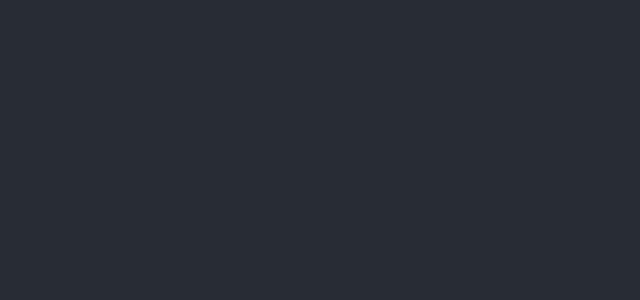
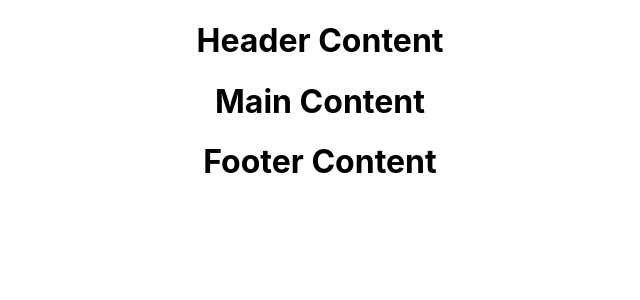
Before and after one commit to ThanhDuong2503/CompleteCircle, a React (Create React App) app: page / in a window 1280 px wide. Shown: the top 300 px of the page, without its empty margins (320-960 px from the left). Built offline with nearby package versions, Linux system fonts and the light colour scheme.

Commit message:
Add structure

```diff
--- a/public/index.html
+++ b/public/index.html
@@ -25,6 +25,7 @@
       Learn how to configure a non-root public URL by running `npm run build`.
     -->
     <link rel="stylesheet" href="https://fonts.googleapis.com/css?family=Roboto:300,400,500,700&display=swap" />
+    <link rel="stylesheet" href="https://fonts.googleapis.com/icon?family=Material+Icons" />
     <title>Jokes</title>
   </head>
   <body>
--- a/src/App.js
+++ b/src/App.js
@@ -1,12 +1,24 @@
 import React from 'react';
 import './App.css';
+import Header from "./Header";
+import Main from "./Main";
+import Footer from "./Footer";
 
 function App() {
   return (
     <div className="App">
-      <header className="App-header">
+      <header className="Header">
+        <Header></Header>
+      </header>
 
-      </header>
+      <main className="Main">
+          <Main></Main>
+      </main>
+
+      <footer className="Footer">
+          <Footer></Footer>
+      </footer>
+
     </div>
   );
 }
--- /dev/null
+++ b/src/Footer.css
@@ -0,0 +1,3 @@
+.Footer{
+
+}
--- /dev/null
+++ b/src/Footer.js
@@ -0,0 +1,6 @@
+import React from "react";
+import "./Footer.css";
+
+export default function Footer() {
+    return <h1>Footer Content</h1>
+}
--- /dev/null
+++ b/src/Header.css
@@ -0,0 +1,3 @@
+.Header{
+
+}
--- /dev/null
+++ b/src/Header.js
@@ -0,0 +1,6 @@
+import React from "react";
+import "./Header.css";
+
+export default function Header() {
+    return <h1>Header Content</h1>
+}
--- /dev/null
+++ b/src/Main.css
@@ -0,0 +1,3 @@
+.Main{
+
+}
--- /dev/null
+++ b/src/Main.js
@@ -0,0 +1,6 @@
+import React from "react";
+import "./Main.css";
+
+export default function Main() {
+    return <h1>Main Content</h1>
+}
```
